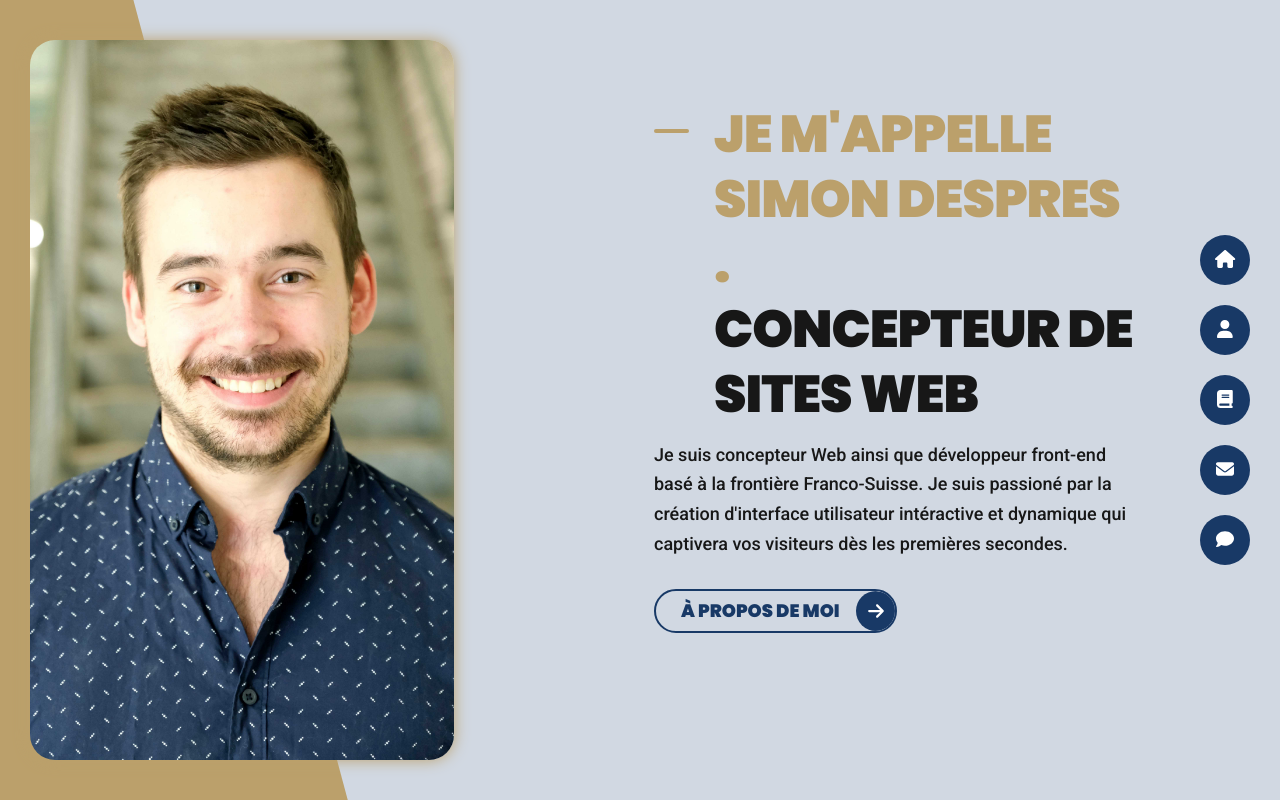
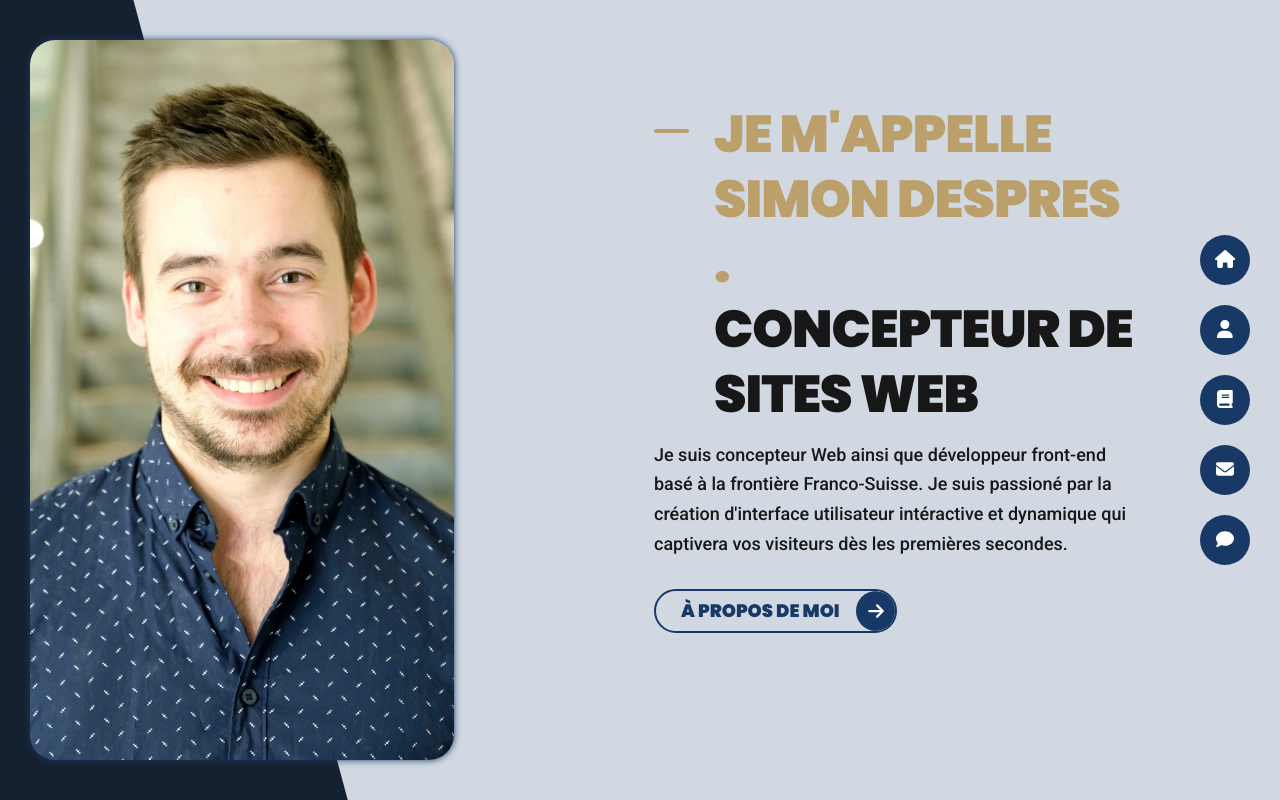
Before and after one commit to PilcodeurDev/my-visual-impact, a Next.js app: page / in a window 1280 px wide. Built offline with nearby package versions, Linux system fonts and the light colour scheme.

Commit message:
the final color for the home page

```diff
--- a/src/components/navbar/navbar.js
+++ b/src/components/navbar/navbar.js
@@ -46,7 +46,6 @@ const pagesArray = [
   },
 ];
 
-
 const Navbar = () => {
   const pathname = usePathname()
 
--- a/src/styles/block-decoration.sass
+++ b/src/styles/block-decoration.sass
@@ -2,7 +2,7 @@
 
 .block-decoration
   position: fixed
-  background: $lion
+  background: $dark-blue
   height: 200%
   width: 100%
   transform: rotate(-15deg)
--- a/src/styles/profil.sass
+++ b/src/styles/profil.sass
@@ -1,5 +1,4 @@
 @import 'utils/colors'
-@import 'utils/position'
 
 .profil
   background-image: url("../../public/SimonProfil.jpg")
@@ -8,5 +7,4 @@
   height: calc(100vh - 80px)
   width: 424px
   border-radius: 25px
-  box-shadow: 0 0 15px $lion
-  // display: block
+  box-shadow: 0 0 7px $main-color
```
